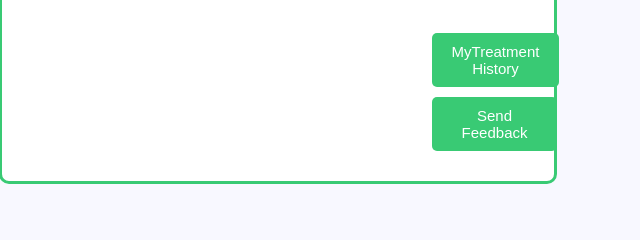
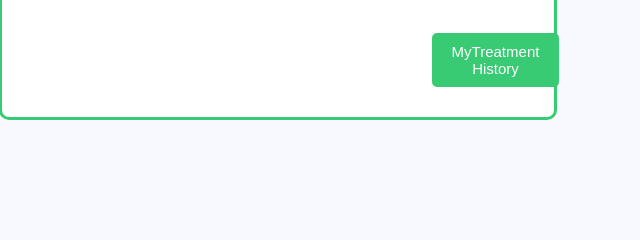
Before and after one commit to PETR0NAPY/DoctorPatient, a PHP site: page / in a window 1280 px wide. Shown: the part 482-722 px from the top of the page, without its empty margins (0-640 px from the left). Run offline with PHP 8.4, Linux system fonts and the light colour scheme; data that the repository does not hold is empty.

Commit message:
Removed sendfeedback index

```diff
--- a/index.php
+++ b/index.php
@@ -11,14 +11,12 @@
 <header>
 	<h1>Doctor<span>Patient</span></h1>
 		<nav>
-
 		<ul>
 			<li><a href=" index.php">MyInfo</a></li>
 			<li><a href=" book.php">Book Appointment</a></li>
 			<li><a href=" view.php">View Appointment</a></li>
 			<li><a href="cancel.php">Cancel Booking</a></li>
 			<li><a href=" searchdoctor.php">Search Doctor</a></li>
-
 			<li><a href="Doctorpatient.php">Logout</a></li>
 		</ul>
 	</nav>
@@ -58,10 +56,6 @@
 		<button type="submit" name="treatmentHistory" class="btn" style=" border-radius: 5px;margin-left: 80%; border:none;padding: 10px 20px 10px 20px">MyTreatment History</button>
 
 </div>
-	<div class="input-group">
-		<button type="submit" name="feedback" class="btn" style=" border-radius: 5px;margin-left: 80%; border:none;padding: 10px 30px 10px 30px">Send Feedback</button>
-	</div>
-
 </form>
 
 	<?php
```
